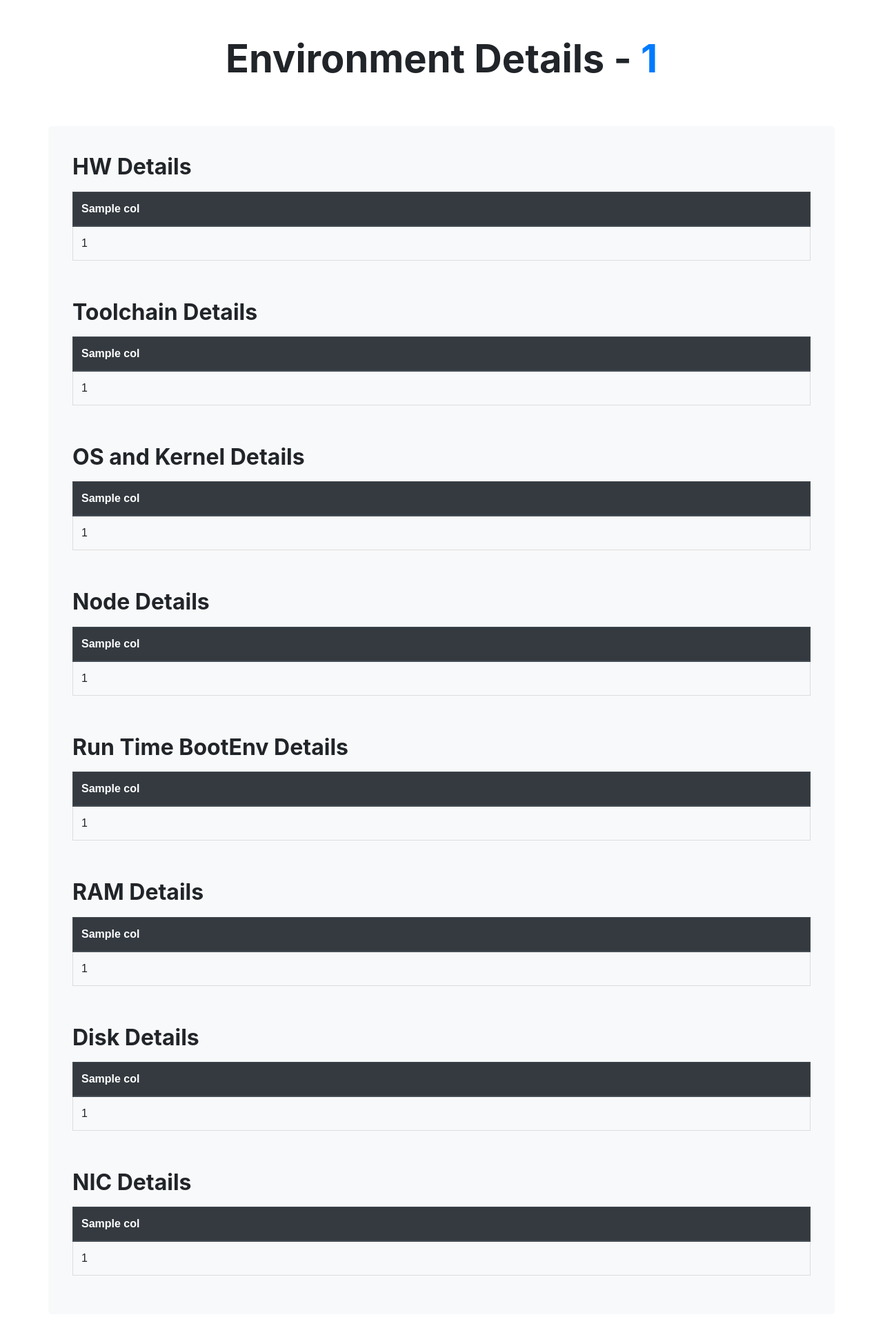
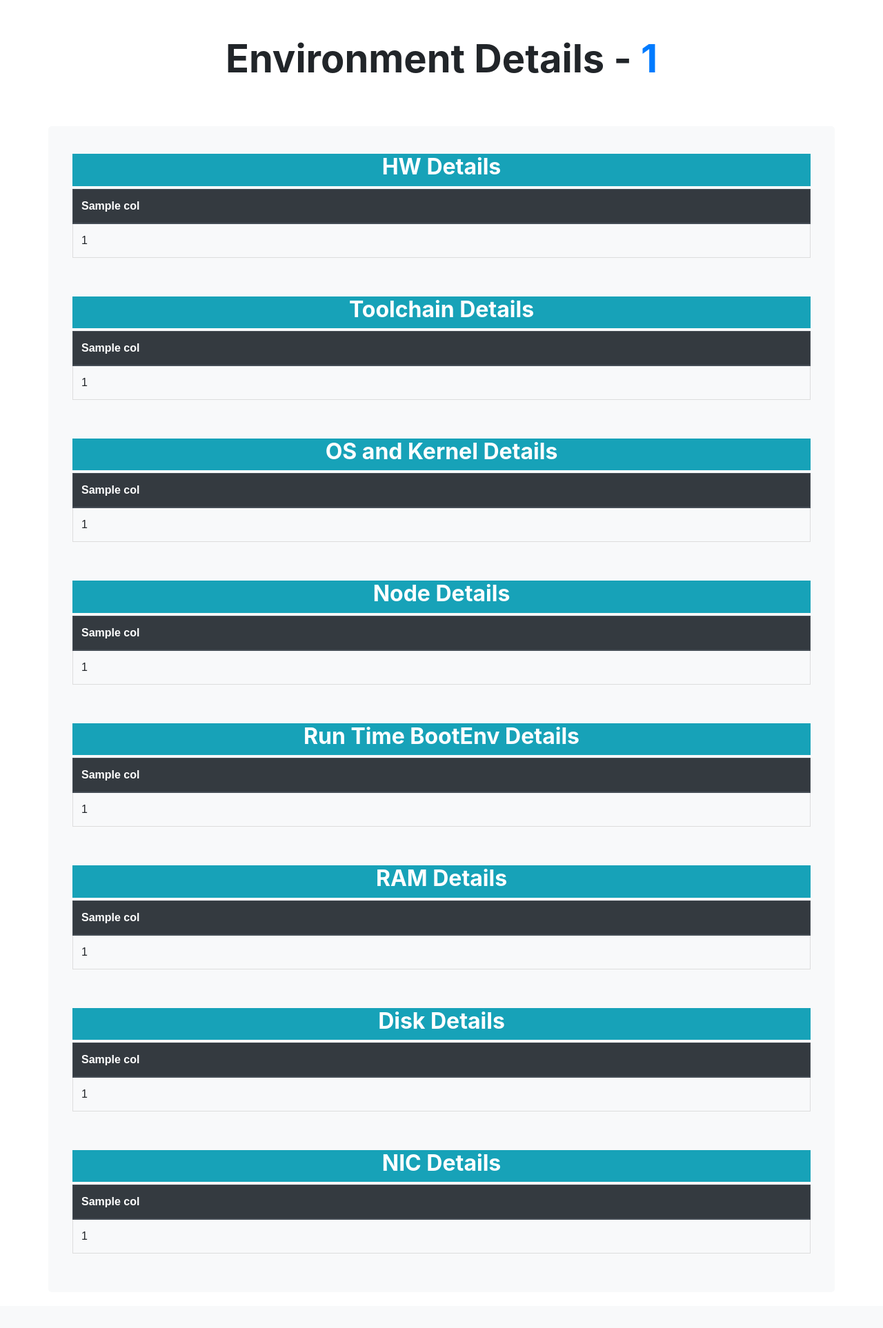
Before and after one commit to gadgilrajeev/BenchmarkingDiffTool, a Flask app: template templates/environment-details.html in a window 1280 px wide. Shown: the part 66-1992 px from the top of the page at 69% size. After the commit the page ends 1884 px from the top, so only its background shows below. Run offline with Flask 2, Linux system fonts and the light colour scheme; the template is opened without the code that fills it: most values are stand-ins (such as "Sample title", 1, 10 or a date in 2020); some libraries are stand-ins or nearby versions.

Commit message:
Minor styling changes

```diff
--- a/templates/all-runs.html
+++ b/templates/all-runs.html
@@ -82,7 +82,7 @@ All Runs of {{ context.testname }}
 
 	<div class="card bg-info" id="outer-graph-div">
 		<div class="card-header bg-transparent p-0" id="input-filter-div">
-			<h2>Filters</h2>
+			<h2>Input Filters</h2>
 				{% for column in context.input_details %}
 					{% set i = loop.index0 %}
 					{% set options_list = context.input_details[column] | unique_list %}
@@ -105,7 +105,7 @@ All Runs of {{ context.testname }}
 		</div>
 
 		<div class="card bg-light border-info" id="engineering-graph-div">
-			<div class="card-header bg-success text-white" id="engineering-team-title"><h2>For Engineering Team</h2></div>
+			<div class="card-header bg-success text-white text-center" id="engineering-team-title"><h2 class="font-weight-bold">For Engineering Team</h2></div>
 			<div id="clustered-graph"></div>
 
 			<select data-toggle="tooltip" data-placement="bottom" title="Y - Parameter" id="yParameter" class="form-control form-control-lg" name="yParameter">
@@ -140,7 +140,7 @@ All Runs of {{ context.testname }}
 		</div>
 
 		<div class="card bg-light border-info" id="marketing-graph-div">
-			<div class="card-header bg-success text-white" id="marketing-team-title"><h2>For Marketing and Communication Team</h2></div>
+			<div class="card-header bg-success text-white text-center" id="marketing-team-title"><h2 class="font-weight-bold">For Marketing and Communication Team</h2></div>
 			<div id="best-sku-graph"></div>
 
 			<div id="absolute-radio-div" class="custom-control custom-radio">
--- a/templates/environment-details.html
+++ b/templates/environment-details.html
@@ -70,7 +70,7 @@ Environment Details
 	<div class="d-flex flex-column container bg-light mt-5">
 
 		<div id="hw-details-div" class='environment-details'>
-			<h2 class="text-left font-weight-bold pb-2">HW Details</h2>
+			<h2 class="text-center text-white bg-info font-weight-bold pb-2 mb-1">HW Details</h2>
 			<table class="table table-hover">
 				<thead class="thead-dark">
 					<tr>
@@ -93,7 +93,7 @@ Environment Details
 		</div>
 
 		<div id="toolchain-details-div" class='environment-details'>
-			<h2 class="text-left font-weight-bold pb-2">Toolchain Details</h2>
+			<h2 class="text-center text-white bg-info font-weight-bold pb-2 mb-1">Toolchain Details</h2>
 			<table class="table table-hover">
 				<thead class="thead-dark">
 					<tr>
@@ -116,7 +116,7 @@ Environment Details
 		</div>
 
 		<div id="os-details-div" class='environment-details'>
-			<h2 class="text-left font-weight-bold pb-2">OS and Kernel Details</h2>
+			<h2 class="text-center text-white bg-info font-weight-bold pb-2 mb-1">OS and Kernel Details</h2>
 			<table class="table table-hover">
 				<thead class="thead-dark">
 					<tr>
@@ -139,7 +139,7 @@ Environment Details
 		</div>
 
 		<div id="node-details-div" class='environment-details'>
-			<h2 class="text-left font-weight-bold pb-2">Node Details</h2>
+			<h2 class="text-center text-white bg-info font-weight-bold pb-2 mb-1">Node Details</h2>
 			<table class="table table-hover">
 				<thead class="thead-dark">
 					<tr>
@@ -162,7 +162,7 @@ Environment Details
 		</div>
 
 		<div id="bootenv-details-div" class='environment-details'>
-			<h2 class="text-left font-weight-bold pb-2">Run Time BootEnv Details</h2>
+			<h2 class="text-center text-white bg-info font-weight-bold pb-2 mb-1">Run Time BootEnv Details</h2>
 			<table class="table table-hover">
 				<thead class="thead-dark">
 					<tr>
@@ -185,7 +185,7 @@ Environment Details
 		</div>
 
 		<div id="ram-details-div" class='environment-details'>
-			<h2 class="text-left font-weight-bold pb-2">RAM Details</h2>
+			<h2 class="text-center text-white bg-info font-weight-bold pb-2 mb-1">RAM Details</h2>
 			<table class="table table-hover">
 				<thead class="thead-dark">
 					<tr>
@@ -210,7 +210,7 @@ Environment Details
 		</div>
 
 		<div id="disk-details-div" class='environment-details'>
-			<h2 class="text-left font-weight-bold pb-2">Disk Details</h2>
+			<h2 class="text-center text-white bg-info font-weight-bold pb-2 mb-1">Disk Details</h2>
 			<table class="table table-hover">
 				<thead class="thead-dark">
 					<tr>
@@ -235,7 +235,7 @@ Environment Details
 		</div>
 
 		<div id="nic-details-div" class='environment-details'>
-			<h2 class="text-left font-weight-bold pb-2">NIC Details</h2>
+			<h2 class="text-center text-white bg-info font-weight-bold pb-2 mb-1">NIC Details</h2>
 			<table class="table table-hover">
 				<thead class="thead-dark">
 					<tr>
--- a/templates/test-details.html
+++ b/templates/test-details.html
@@ -58,7 +58,7 @@ Test Details
 		</div>
 
 		<div id="system-details-div" class='bg-light mb-5 mx-5 px-5'>
-			<h2 class="text-center font-weight-bold pb-3">
+			<h2 class="bg-info text-center text-white font-weight-bold py-3 mb-4">
 				System Details
 			</h2>
 			<table class="table table-hover" id="systemDetailsTable">
@@ -89,7 +89,7 @@ Test Details
 		</div>
 
 		<div id="results-table-div" class='bg-light overflow-auto mt-5'>
-			<h1 class="text-center font-weight-bold">
+			<h1 class="bg-success text-center text-white font-weight-bold py-3 mb-5">
 				Results
 			</h1>
 
```
